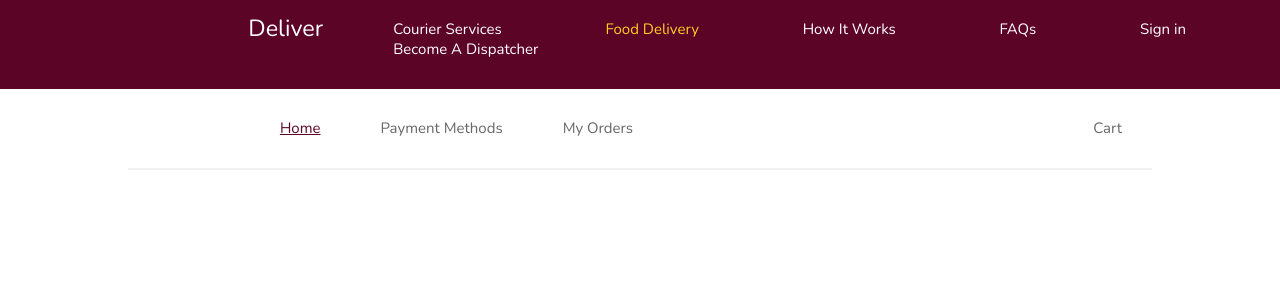
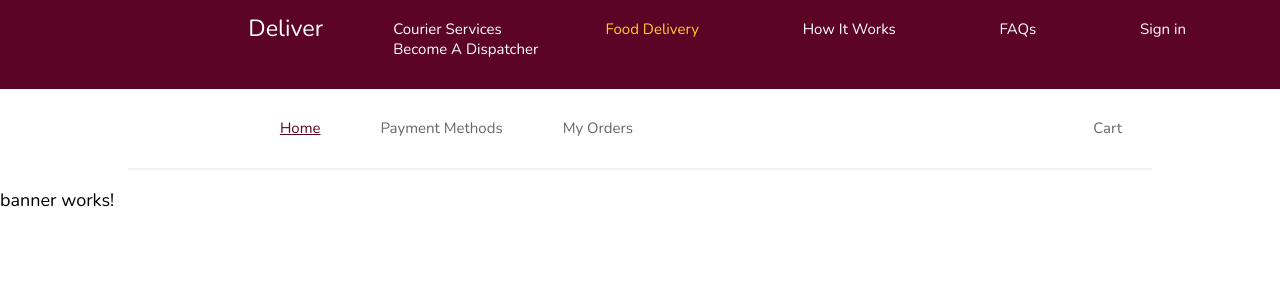
Before and after one commit to SeunJay/AngularProject, an Angular app: page / in a window 1280 px wide. Shown: the top 300 px of the page. Built offline with nearby package versions, Linux system fonts and the light colour scheme.

Commit message:
import Banner component

```diff
--- a/src/app/app.component.html
+++ b/src/app/app.component.html
@@ -1,4 +1,5 @@
 <div class="">
   <app-nav-bar></app-nav-bar>
   <app-clean-nav></app-clean-nav>
+  <app-banner></app-banner>
 </div>
```
